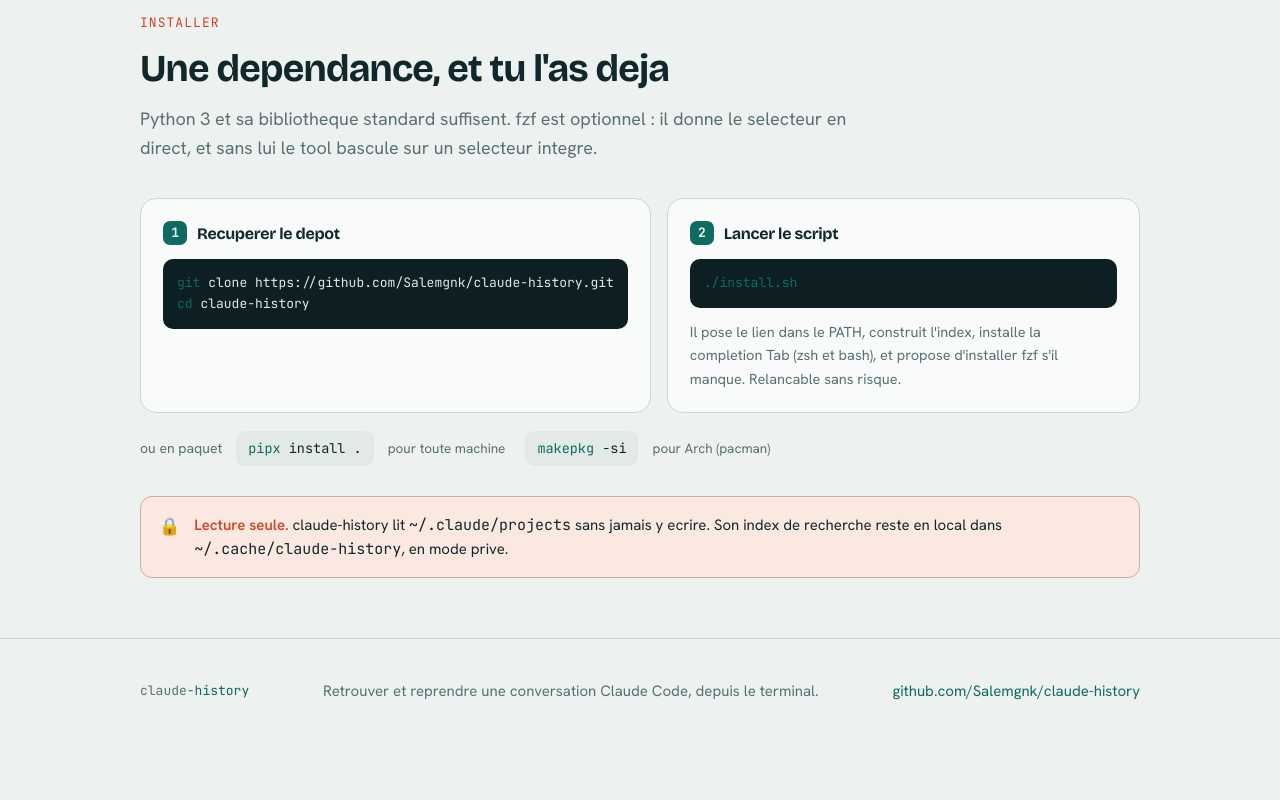
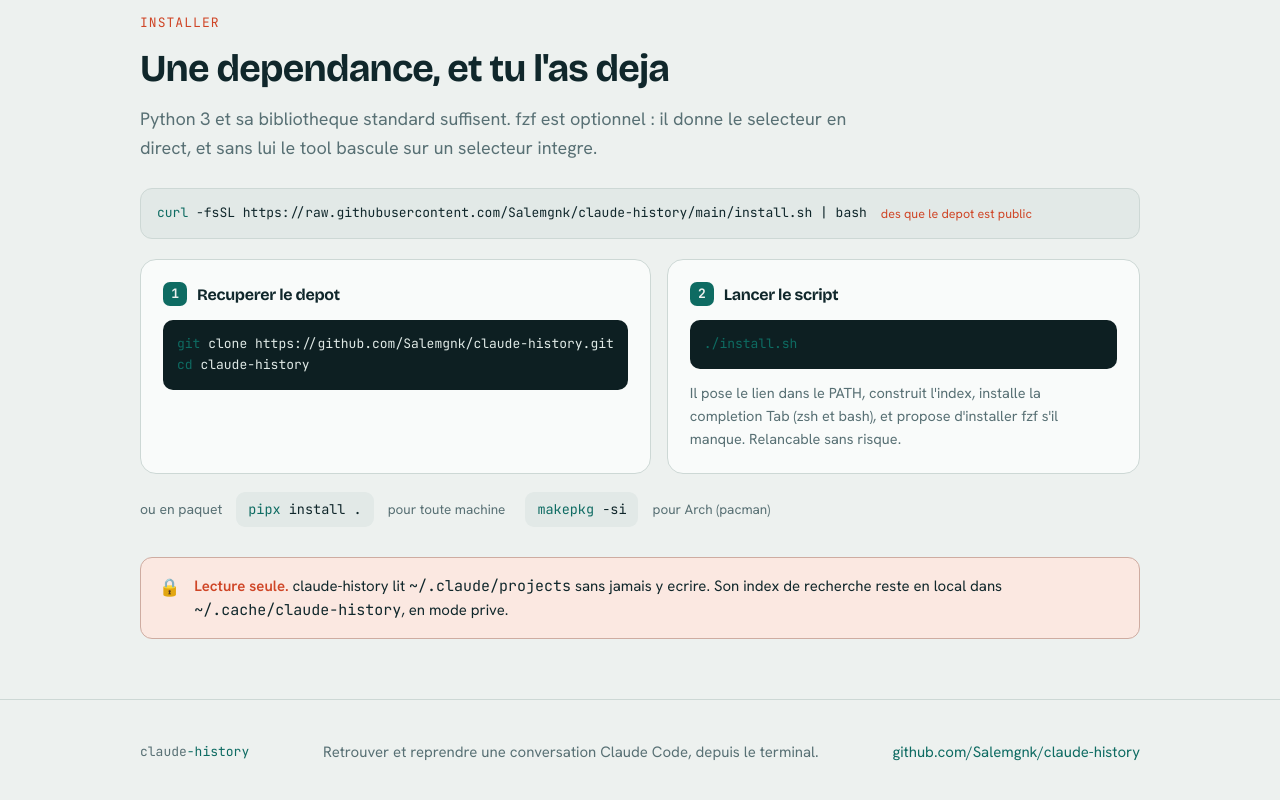
Before and after one commit to Salemgnk/claude-history, a plain HTML site: page docs/index.html in a window 1280 px wide. Shown: the part 2714-3514 px from the top of the page. Before the commit the page ends 3477 px from the top, so only its background shows below. Drawn offline with nearby package versions, Linux system fonts and the light colour scheme.

Commit message:
Installation par curl | bash (auto-amorçage)
install.sh : lancé via « curl -fsSL .../install.sh | bash », il clone le dépôt
dans ~/.local/share/claude-history-src puis s'installe. Le one-liner marchera
une fois le dépôt public. README et page mis à jour, comme ctf-env.

```diff
--- a/docs/index.html
+++ b/docs/index.html
@@ -132,7 +132,11 @@ section{padding:60px 0}
 @media(max-width:620px){.cmd{grid-template-columns:1fr;gap:5px}}
 
 /* install block */
-.steps{display:grid;grid-template-columns:1fr 1fr;gap:16px;margin-top:36px}
+.oneliner{display:flex;flex-wrap:wrap;align-items:center;gap:10px 14px;margin-top:26px;background:var(--code);border:1px solid var(--line);border-radius:12px;padding:14px 16px;font-family:var(--mono)}
+.oneliner code{font-size:13px;color:var(--ink);overflow-x:auto}
+.oneliner code .c{color:var(--petrol)}
+.oneliner .when{color:var(--coral);font-size:12.5px;font-family:var(--body)}
+.steps{display:grid;grid-template-columns:1fr 1fr;gap:16px;margin-top:20px}
 .step{background:var(--surface);border:1px solid var(--line);border-radius:var(--radius);padding:22px}
 .step h3{font-size:16px;font-family:var(--display);display:flex;align-items:center;gap:10px}
 .step h3 .n{width:24px;height:24px;border-radius:7px;background:var(--petrol);color:var(--paper);display:grid;place-items:center;font-size:13px;font-family:var(--mono)}
@@ -285,6 +289,10 @@ footer a:hover{text-decoration:underline}
       <h2>Une dependance, et tu l'as deja</h2>
       <p>Python 3 et sa bibliotheque standard suffisent. fzf est optionnel : il donne le selecteur en direct, et sans lui le tool bascule sur un selecteur integre.</p>
     </div>
+    <div class="oneliner">
+      <code><span class="c">curl</span> -fsSL https://raw.githubusercontent.com/Salemgnk/claude-history/main/install.sh | bash</code>
+      <span class="when">des que le depot est public</span>
+    </div>
     <div class="steps">
       <div class="step">
         <h3><span class="n">1</span>Recuperer le depot</h3>
```
Also changed, not shown: 2 other files.
